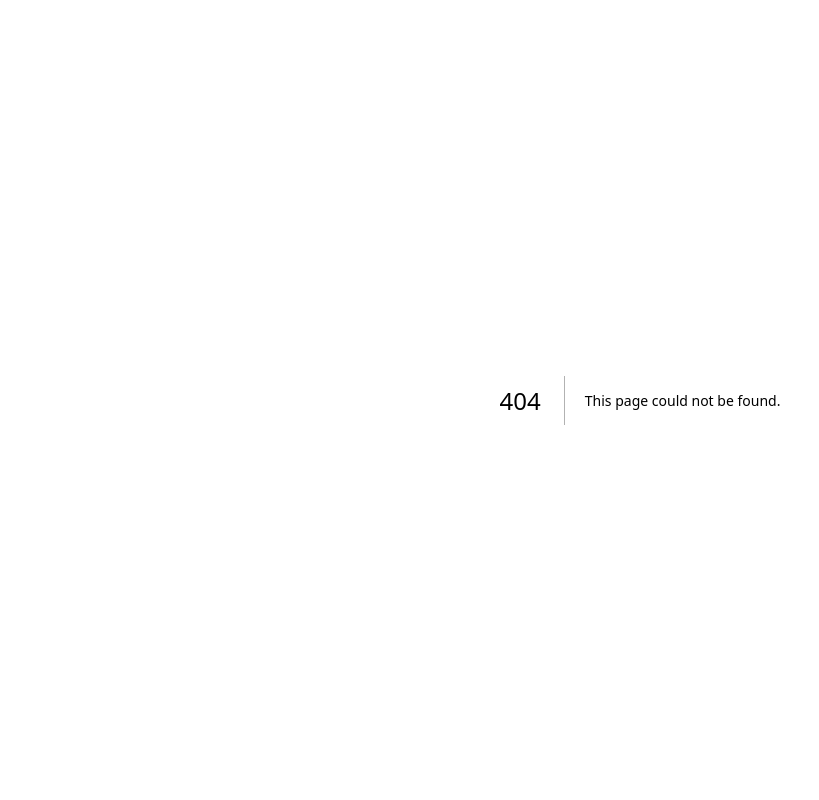
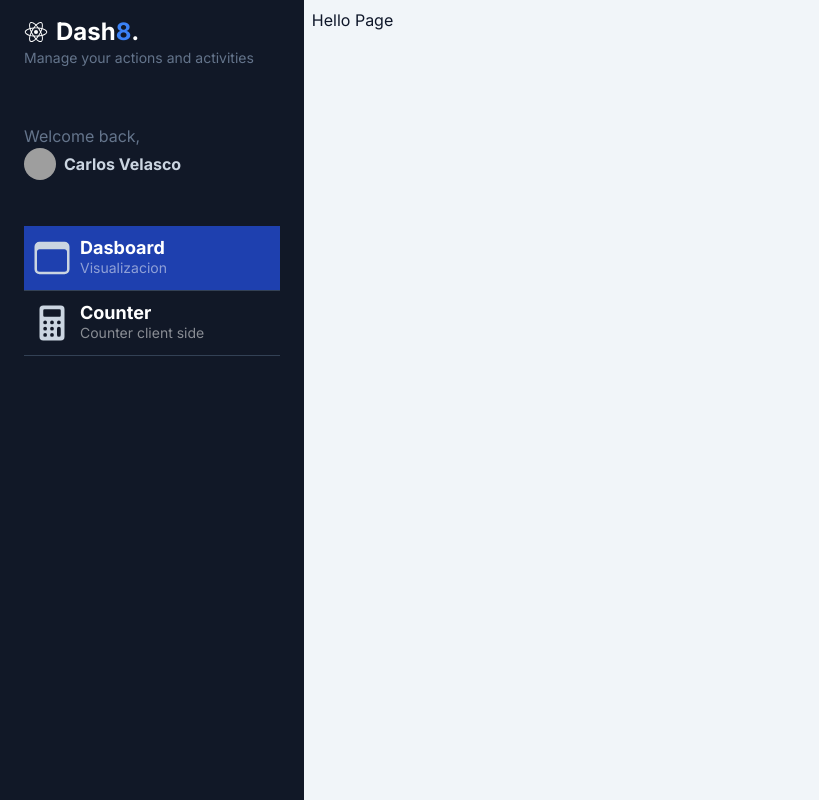
Before and after one commit to alberto8812/next-my-dashboard, a Next.js app: page /dashboard/main in a window 1280 px wide. Before the commit this address had no page. Shown: the whole page, without its empty margins (0-819 px from the left). Built offline with nearby package versions, Linux system fonts and the light colour scheme; grey boxes are pictures that could not be loaded.

Commit message:
useparams for path

```diff
--- a/src/app/components/SideBarMenuItem.tsx
+++ b/src/app/components/SideBarMenuItem.tsx
@@ -1,4 +1,6 @@
+'use client'
 import Link from "next/link"
+import { usePathname } from "next/navigation"
 import { FC } from "react"
 
 
@@ -11,8 +13,10 @@
 }
 
 export const SideBarMenuItem:FC <Props> = ({path,icon,title,subtitle}) => {
+
+  const currentPath=usePathname();
   return (
-    <Link href={path} className="w-full px-2 inline-flex space-x-2 items-center border-b border-slate-700 py-3 bg-blue-800 hover:bg-white/5 transition ease-linear duration-150">
+    <Link href={path} className={`w-full px-2 inline-flex space-x-2 items-center border-b border-slate-700 py-3 hover:bg-white/5 transition ease-linear duration-150  ${currentPath===path?'bg-blue-800':''}`}>
         <div>
         {
             icon
--- /dev/null
+++ b/src/app/dashboard/main/page.tsx
@@ -0,0 +1,8 @@
+
+export default function MainPage() {
+  return (
+    <div>
+      <h1>Hello Page</h1>
+    </div>
+  );
+}
--- a/src/app/page.tsx
+++ b/src/app/page.tsx
@@ -3,7 +3,7 @@
 import { redirect } from 'next/navigation'
 
 export default function HomePage() {
-  redirect('/dashboard/counter');
+  redirect('/dashboard/main');
 
 
   return (
```
Also changed, not shown: src/app/dashboard/layout.tsx (renamed from src/app/dashboard/counter/layout.tsx).
